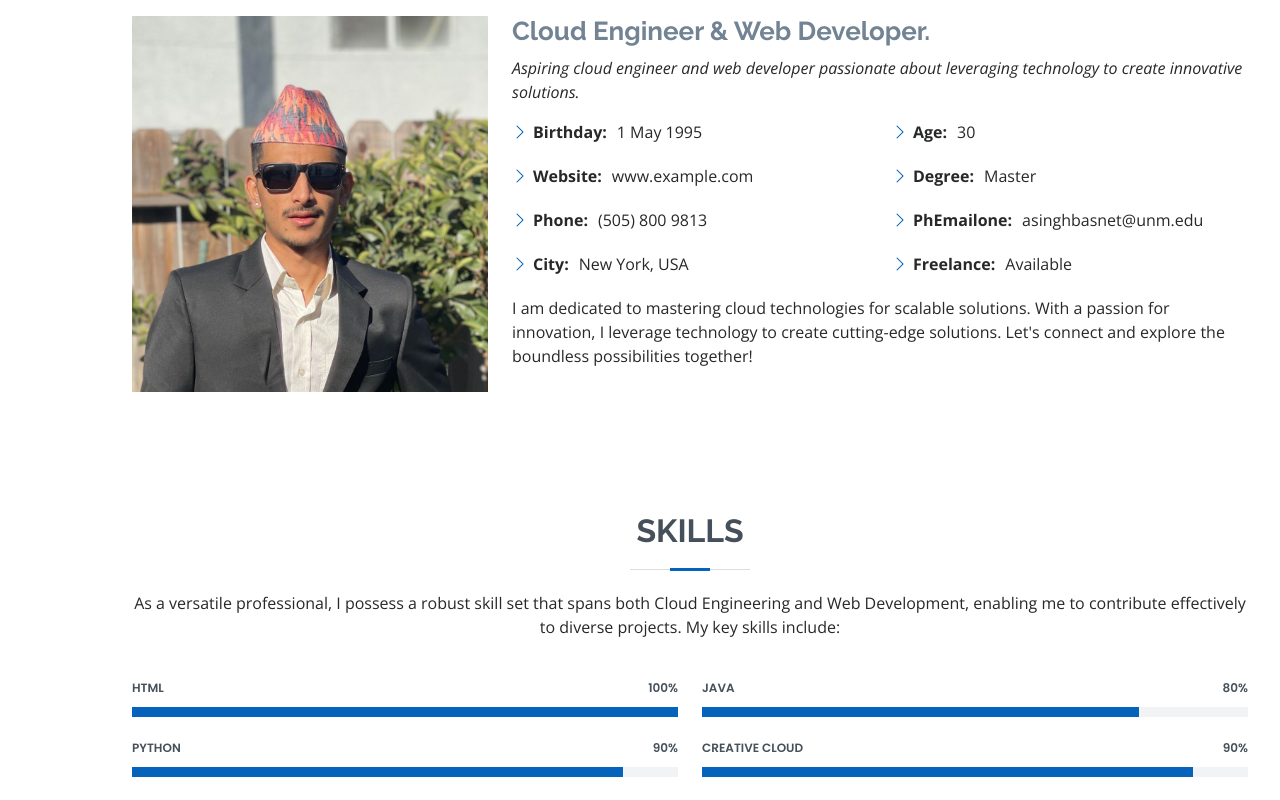
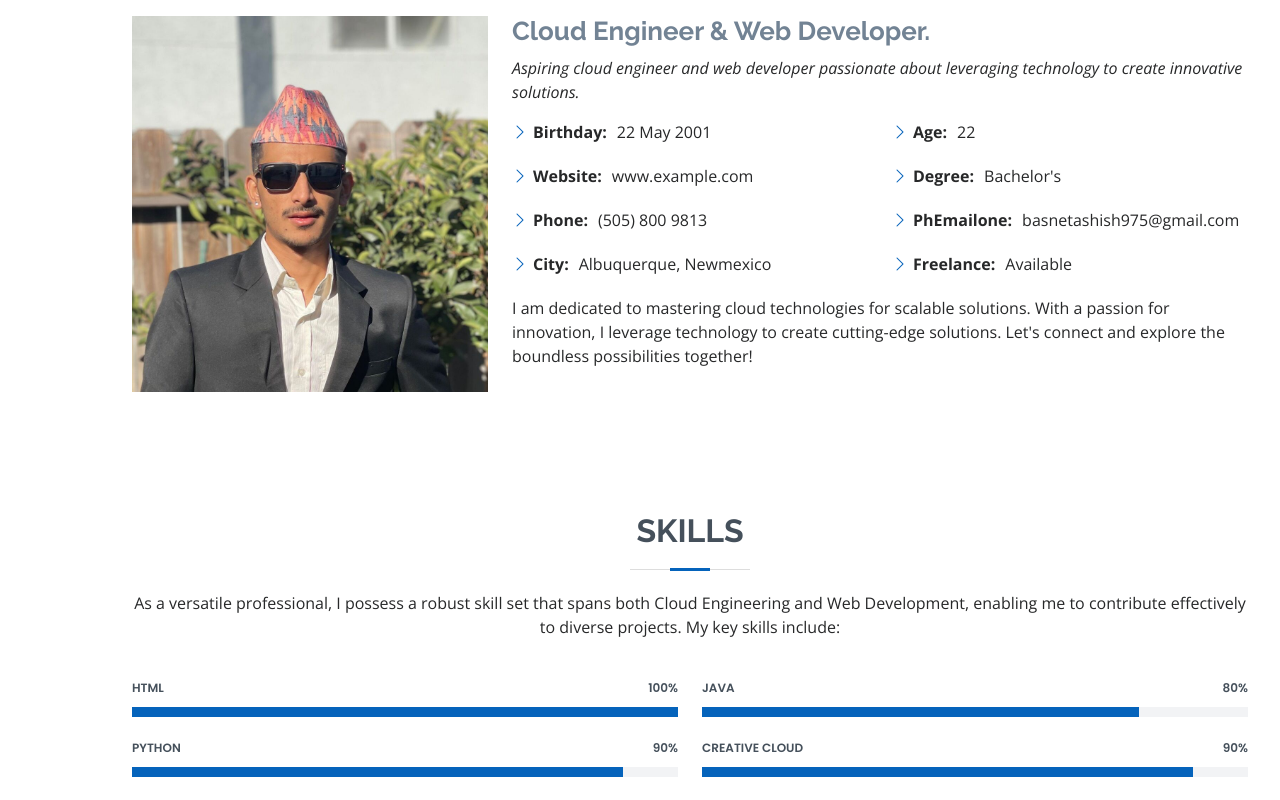
Before and after one commit to Beenet77/Portfoilowebb, a plain HTML site: page index.html in a window 1280 px wide. Shown: the part 1000-1800 px from the top of the page. Drawn offline with nearby package versions, Linux system fonts and the light colour scheme.

Commit message:
updatred portfoilio

```diff
--- a/index.html
+++ b/index.html
@@ -88,17 +88,19 @@
             <div class="row">
               <div class="col-lg-6">
                 <ul>
-                  <li><i class="bi bi-chevron-right"></i> <strong>Birthday:</strong> <span>1 May 1995</span></li>
+                  <li><i class="bi bi-chevron-right"></i> <strong>Birthday:</strong> <span>22 May 2001</span></li>
                   <li><i class="bi bi-chevron-right"></i> <strong>Website:</strong> <span>www.example.com</span></li>
                   <li><i class="bi bi-chevron-right"></i> <strong>Phone:</strong> <span>(505) 800 9813</span></li>
-                  <li><i class="bi bi-chevron-right"></i> <strong>City:</strong> <span>New York, USA</span></li>
+                  <li><i class="bi bi-chevron-right"></i> <strong>City:</strong> <span>Albuquerque, Newmexico</span>
+                  </li>
                 </ul>
               </div>
               <div class="col-lg-6">
                 <ul>
-                  <li><i class="bi bi-chevron-right"></i> <strong>Age:</strong> <span>30</span></li>
-                  <li><i class="bi bi-chevron-right"></i> <strong>Degree:</strong> <span>Master</span></li>
-                  <li><i class="bi bi-chevron-right"></i> <strong>PhEmailone:</strong> <span>asinghbasnet@unm.edu</span>
+                  <li><i class="bi bi-chevron-right"></i> <strong>Age:</strong> <span>22</span></li>
+                  <li><i class="bi bi-chevron-right"></i> <strong>Degree:</strong> <span>Bachelor's</span></li>
+                  <li><i class="bi bi-chevron-right"></i> <strong>PhEmailone:</strong>
+                    <span>basnetashish975@gmail.com</span>
                   </li>
                   <li><i class="bi bi-chevron-right"></i> <strong>Freelance:</strong> <span>Available</span></li>
                 </ul>
@@ -246,7 +248,7 @@
               <ul>
                 <li>19 sycamore St Ne, 87106</li>
                 <li>(505) 800 9813</li>
-                <li>asinghbasnet@unm.edu</li>
+                <li>basnetashish975@gmail.com</li>
               </ul>
             </div>
 
@@ -348,7 +350,7 @@
               <div class="email">
                 <i class="bi bi-envelope"></i>
                 <h4>Email:</h4>
-                <p>asinghbasnet@unm.edu</p>
+                <p>basnetashish975@gmail.com</p>
               </div>
 
               <div class="phone">
```
